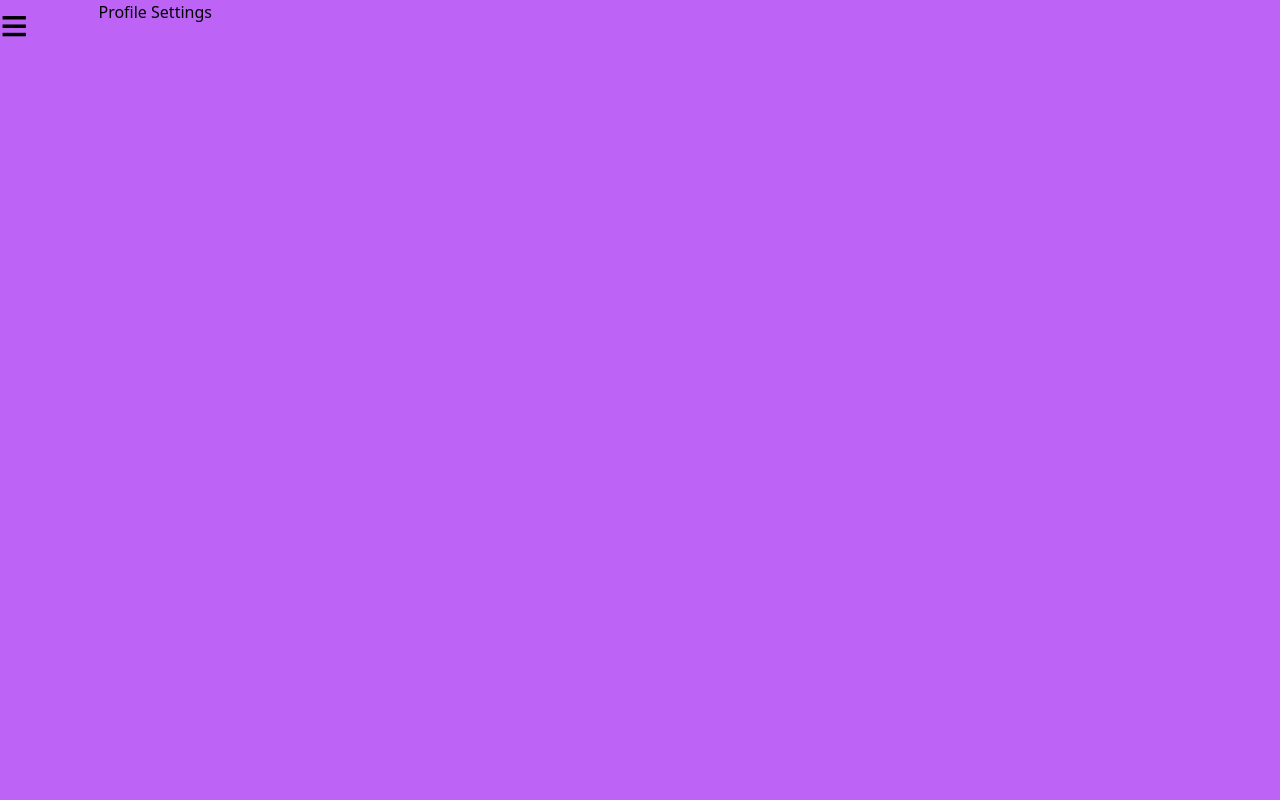
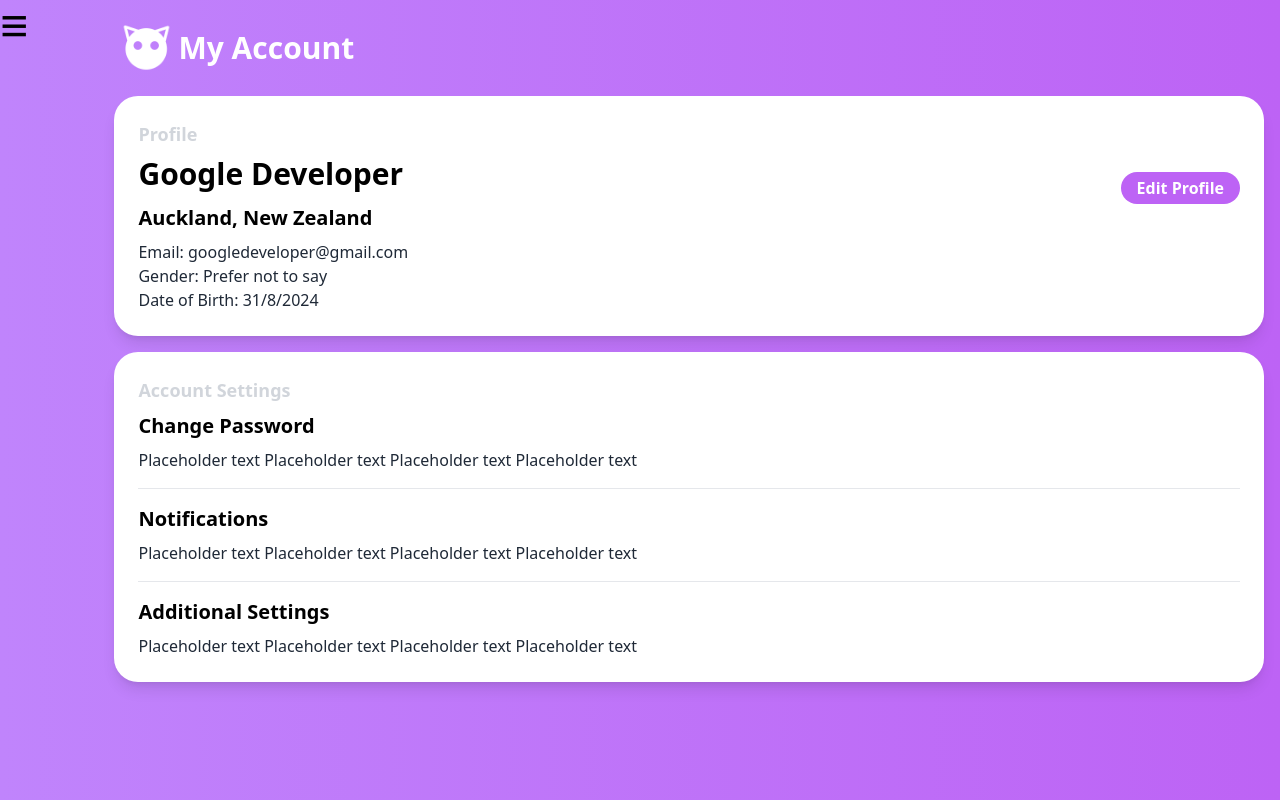
Before and after one commit to yousongsun/gdsc-hackathon-2024, a React (Vite) app in the folder frontend/: page /profile in a window 1280 px wide. Built offline with nearby package versions, Linux system fonts and the light colour scheme.

Commit message:
chore: Update profile page layout and styling

```diff
--- a/frontend/src/App.jsx
+++ b/frontend/src/App.jsx
@@ -16,7 +16,7 @@ const App = () => {
   return (
 
     <BrowserRouter>
-      <div className = 'w-screen h-screen bg-primary flex'>
+      <div className = 'w-screen h-screen bg-gradient-to-r from-purple-400 to-primary flex'>
         <WebSidebar sidebarVisible={sidebarVisible} setsidebarVisible={setsidebarVisible} />
         <div className={`${sidebarVisible ? 'w-3/4' : 'w-full'}`}>
             <Routes>
--- a/frontend/src/components/Profile.jsx
+++ b/frontend/src/components/Profile.jsx
@@ -1,11 +1,57 @@
 import React from 'react'
+
+import Icon from '../assets/icon.jpg'
 
 const Profile = () => {
   return (
-    <div>
-        Profile
-        Settings
-    </div>
+    <>
+      <div className='container p-4 mx-auto'>
+        <div className='flex items-center'>
+          <img className='w-16 h-16' src={Icon} alt="Icon" />
+          <div className='text-3xl text-white font-bold'>My Account</div>
+        </div>
+
+        <div className='bg-white rounded-3xl shadow-lg p-6 mt-4'>
+          <h2 className='text-lg text-gray-300 font-bold mb-2'>Profile</h2>
+          <div className='flex justify-between'>
+            <h2 className='text-3xl font-bold mb-2'>Google Developer</h2>
+            <button className='bg-primary hover:bg-purple-500 text-white font-bold py-1 px-4 rounded-3xl mt-4 '>Edit Profile</button>
+          </div>
+          <h2 className='text-xl font-bold mb-2'>Auckland, New Zealand</h2>
+          <p className='text-gray-800'>Email: googledeveloper@gmail.com</p>
+          <p className='text-gray-800'>Gender: Prefer not to say</p>
+          <p className='text-gray-800'>Date of Birth: 31/8/2024</p>
+        </div>
+
+        <div className='bg-white rounded-3xl shadow-lg p-6 mt-4'>
+          <h2 className='text-lg text-gray-300 font-bold mb-2'>Account Settings</h2>
+
+          <div className='flex flex-col'>
+            <div>
+              <h2 className='text-xl font-bold mb-2'>Change Password</h2>
+              <p className='text-gray-800'>Placeholder text Placeholder text Placeholder text Placeholder text</p>
+            </div>
+
+            <hr className='my-4' />
+
+            <div>
+              <h2 className='text-xl font-bold mb-2'>Notifications</h2>
+              <p className='text-gray-800'>Placeholder text Placeholder text Placeholder text Placeholder text</p>
+            </div>
+
+            <hr className='my-4' />
+
+            <div>
+              <h2 className='text-xl font-bold mb-2'>Additional Settings</h2>
+              <p className='text-gray-800'>Placeholder text Placeholder text Placeholder text Placeholder text</p>
+            </div>
+
+          </div>
+
+        </div>
+      </div>
+
+    </>
   )
 }
 
```
